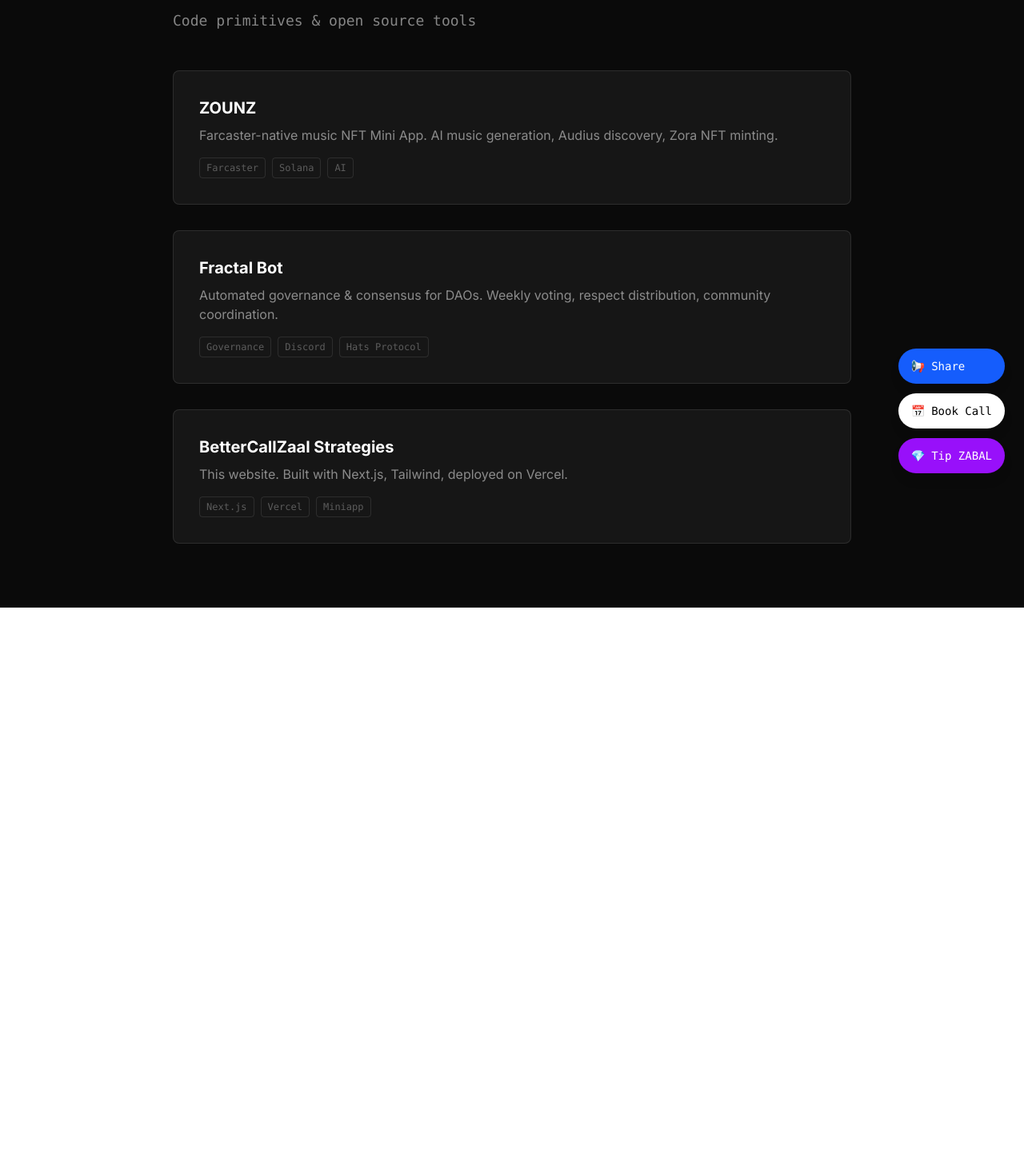
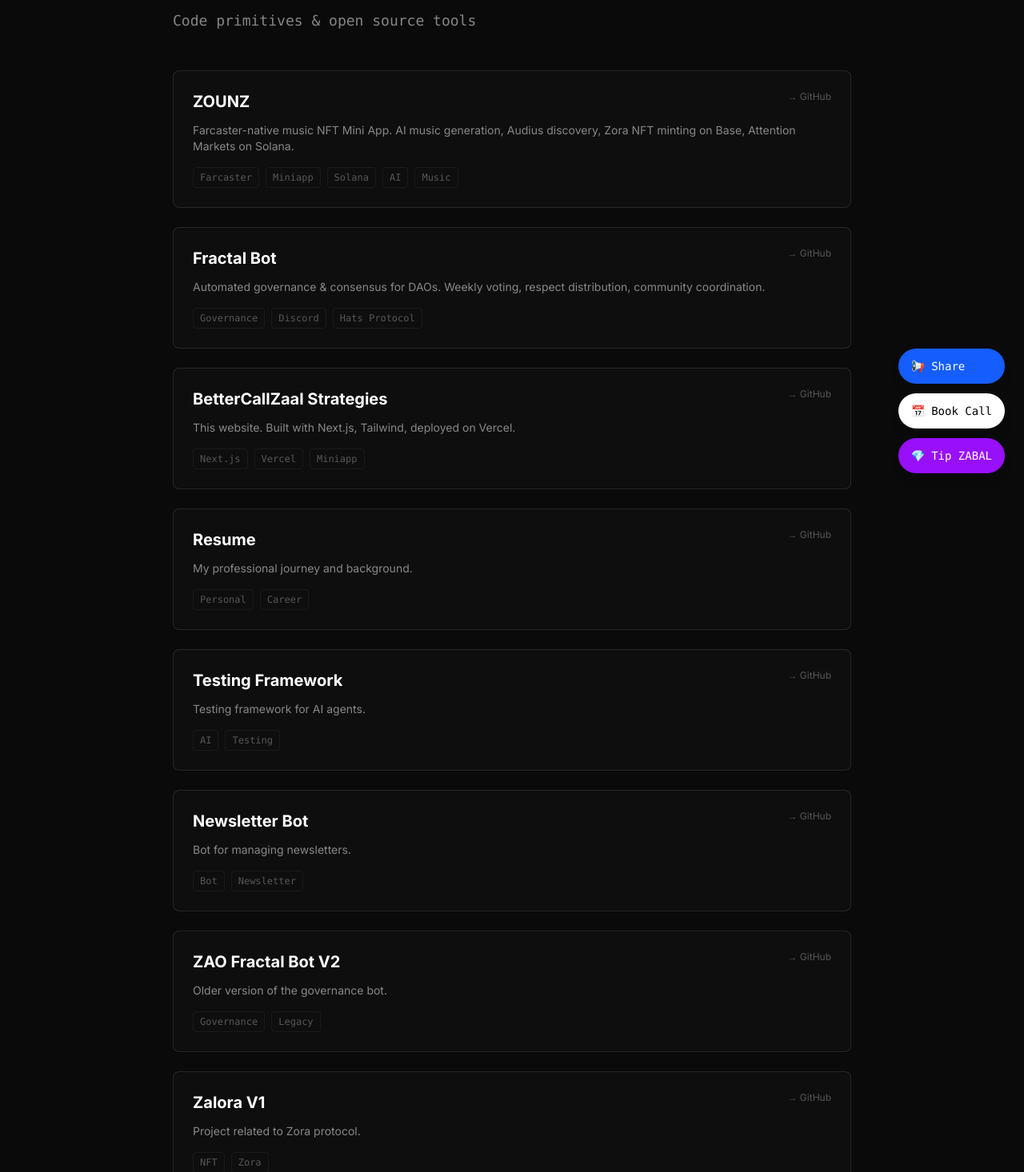
Before and after one commit to bettercallzaal/bettercallzaal-strategies, a Next.js app: page /hub in a window 1280 px wide. Shown: the part 184-1650 px from the top of the page at 80% size. Before the commit the page ends 944 px from the top, so only its background shows below. Built offline with nearby package versions, Linux system fonts and the light colour scheme.

Commit message:
Add all GitHub projects to /hub

```diff
--- a/src/app/hub/page.tsx
+++ b/src/app/hub/page.tsx
@@ -1,6 +1,69 @@
 import Link from "next/link";
 
 export default function Hub() {
+  const projects = [
+    {
+      name: "ZOUNZ",
+      desc: "Farcaster-native music NFT Mini App. AI music generation, Audius discovery, Zora NFT minting on Base, Attention Markets on Solana.",
+      tags: ["Farcaster", "Miniapp", "Solana", "AI", "Music"],
+      url: "https://github.com/bettercallzaal/ZOUNZ"
+    },
+    {
+      name: "Fractal Bot",
+      desc: "Automated governance & consensus for DAOs. Weekly voting, respect distribution, community coordination.",
+      tags: ["Governance", "Discord", "Hats Protocol"],
+      url: "https://github.com/bettercallzaal/fractalbotfeb2026"
+    },
+    {
+      name: "BetterCallZaal Strategies",
+      desc: "This website. Built with Next.js, Tailwind, deployed on Vercel.",
+      tags: ["Next.js", "Vercel", "Miniapp"],
+      url: "https://github.com/bettercallzaal/bettercallzaal-strategies"
+    },
+    {
+      name: "Resume",
+      desc: "My professional journey and background.",
+      tags: ["Personal", "Career"],
+      url: "https://github.com/bettercallzaal/RESUMEV1"
+    },
+    {
+      name: "Testing Framework",
+      desc: "Testing framework for AI agents.",
+      tags: ["AI", "Testing"],
+      url: "https://github.com/bettercallzaal/Testing-framework-for-ai-agent-2"
+    },
+    {
+      name: "Newsletter Bot",
+      desc: "Bot for managing newsletters.",
+      tags: ["Bot", "Newsletter"],
+      url: "https://github.com/bettercallzaal/newsletter-bot-1"
+    },
+    {
+      name: "ZAO Fractal Bot V2",
+      desc: "Older version of the governance bot.",
+      tags: ["Governance", "Legacy"],
+      url: "https://github.com/bettercallzaal/ZAO-FRACTAL-BOTV2"
+    },
+    {
+      name: "Zalora V1",
+      desc: "Project related to Zora protocol.",
+      tags: ["NFT", "Zora"],
+      url: "https://github.com/bettercallzaal/zaloraV1"
+    },
+    {
+      name: "Eliza (Fork)",
+      desc: "Fork of elizaOS - AI agent framework.",
+      tags: ["AI", "Agent"],
+      url: "https://github.com/bettercallzaal/eliza"
+    },
+    {
+      name: "Astro Starter",
+      desc: "Astro platform starter template.",
+      tags: ["Astro", "Template"],
+      url: "https://github.com/bettercallzaal/astro-platform-starter"
+    }
+  ];
+
   return (
     <div className="min-h-screen bg-[#0a0a0a] text-[#e0e0e0]">
       <nav className="flex items-center justify-between px-6 py-6 max-w-5xl mx-auto">
@@ -13,41 +76,28 @@
         <h1 className="text-4xl font-bold mb-2 text-white">The Hub</h1>
         <p className="text-lg text-white/50 font-mono mb-12">Code primitives & open source tools</p>
 
-        <div className="grid gap-8">
-
-          {/* ZOUNZ */}
-          <a href="https://github.com/bettercallzaal/ZOUNZ" target="_blank" className="block bg-white/5 border border-white/10 p-8 rounded-lg hover:border-blue-500/30 transition">
-            <h3 className="text-xl font-bold text-white mb-2">ZOUNZ</h3>
-            <p className="text-white/50 mb-4">Farcaster-native music NFT Mini App. AI music generation, Audius discovery, Zora NFT minting.</p>
-            <div className="flex gap-2 text-xs font-mono text-white/30">
-              <span className="border border-white/10 px-2 py-1 rounded">Farcaster</span>
-              <span className="border border-white/10 px-2 py-1 rounded">Solana</span>
-              <span className="border border-white/10 px-2 py-1 rounded">AI</span>
-            </div>
-          </a>
-
-          {/* Fractal Bot */}
-          <a href="https://github.com/bettercallzaal/fractalbotfeb2026" target="_blank" className="block bg-white/5 border border-white/10 p-8 rounded-lg hover:border-blue-500/30 transition">
-            <h3 className="text-xl font-bold text-white mb-2">Fractal Bot</h3>
-            <p className="text-white/50 mb-4">Automated governance & consensus for DAOs. Weekly voting, respect distribution, community coordination.</p>
-            <div className="flex gap-2 text-xs font-mono text-white/30">
-              <span className="border border-white/10 px-2 py-1 rounded">Governance</span>
-              <span className="border border-white/10 px-2 py-1 rounded">Discord</span>
-              <span className="border border-white/10 px-2 py-1 rounded">Hats Protocol</span>
-            </div>
-          </a>
-
-          {/* BetterCallZaal Strategies */}
-          <a href="https://github.com/bettercallzaal/bettercallzaal-strategies" target="_blank" className="block bg-white/5 border border-white/10 p-8 rounded-lg hover:border-blue-500/30 transition">
-            <h3 className="text-xl font-bold text-white mb-2">BetterCallZaal Strategies</h3>
-            <p className="text-white/50 mb-4">This website. Built with Next.js, Tailwind, deployed on Vercel.</p>
-            <div className="flex gap-2 text-xs font-mono text-white/30">
-              <span className="border border-white/10 px-2 py-1 rounded">Next.js</span>
-              <span className="border border-white/10 px-2 py-1 rounded">Vercel</span>
-              <span className="border border-white/10 px-2 py-1 rounded">Miniapp</span>
-            </div>
-          </a>
-
+        <div className="grid gap-6">
+          {projects.map((project) => (
+            <a
+              key={project.name}
+              href={project.url}
+              target="_blank"
+              className="block bg-white/[0.02] border border-white/10 p-6 rounded-lg hover:border-blue-500/30 transition"
+            >
+              <div className="flex justify-between items-start mb-3">
+                <h3 className="text-xl font-bold text-white">{project.name}</h3>
+                <span className="text-xs text-white/30">→ GitHub</span>
+              </div>
+              <p className="text-white/50 text-sm mb-4">{project.desc}</p>
+              <div className="flex gap-2 flex-wrap">
+                {project.tags.map(tag => (
+                  <span key={tag} className="text-xs font-mono text-white/30 border border-white/5 px-2 py-1 rounded">
+                    {tag}
+                  </span>
+                ))}
+              </div>
+            </a>
+          ))}
         </div>
       </main>
     </div>
```
